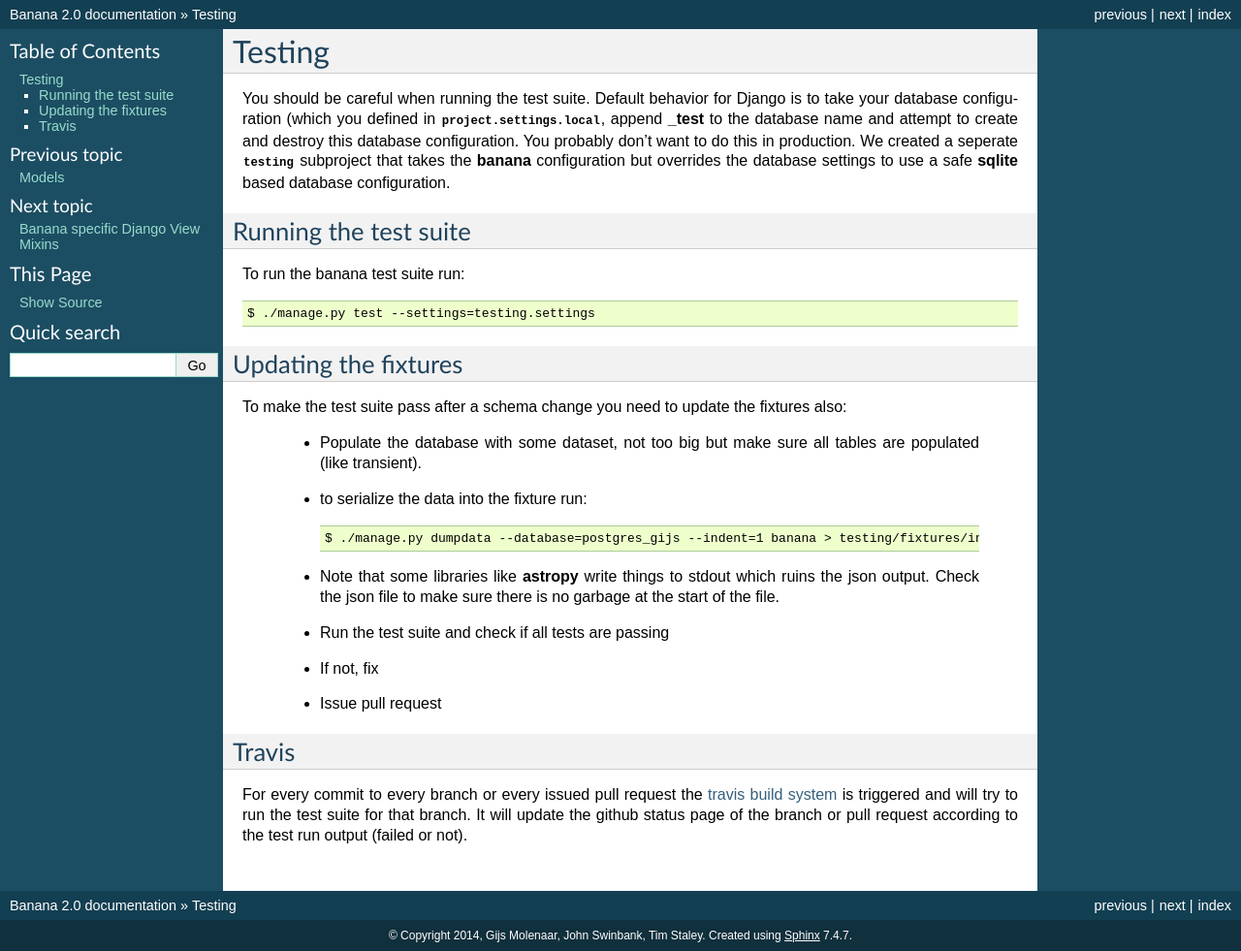
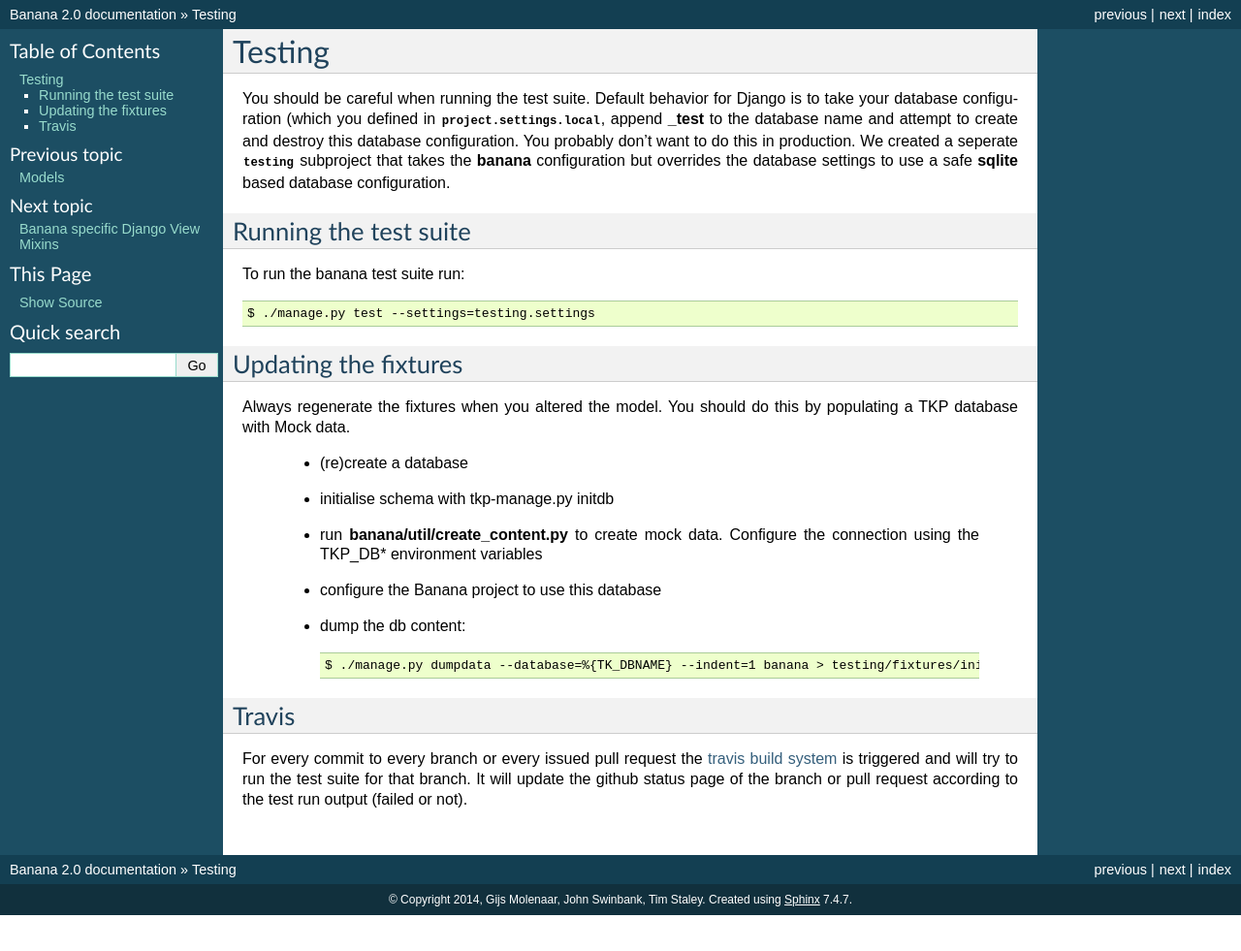
Before and after one commit to transientskp/banana, a Sphinx documentation site: the page built from doc/testing.rst, in a window 1280 px wide. Shown: the whole page at 97% size. Built offline with Sphinx 7.4.7, drawn with Linux system fonts in a browser that asks for light colours; formulas are drawn with MathJax 3; after the commit the page ends 944 px from its top, so only the background shows below that.

Commit message:
add note about fixture generation, fix #42

```diff
--- a/doc/testing.rst
+++ b/doc/testing.rst
@@ -21,22 +21,17 @@
 Updating the fixtures
 ---------------------
 
-To make the test suite pass after a schema change you need to update the
-fixtures also:
+Always regenerate the fixtures when you altered the model. You should do this
+by populating a TKP database with Mock data.
 
-  - Populate the database with some dataset, not too big but make sure
-    all tables are populated (like transient).
-  - to serialize the data into the fixture run::
+    - (re)create a database
+    - initialise schema with tkp-manage.py initdb
+    - run **banana/util/create_content.py** to create mock data. Configure the
+      connection using the TKP_DB* environment variables
+    - configure the Banana project to use this database
+    - dump the db content::
 
-        $ ./manage.py dumpdata --database=postgres_gijs --indent=1 banana > testing/fixtures/initial_data.json
-
-  - Note that some libraries like **astropy** write things to stdout which ruins
-    the json output. Check  the json file to make sure there is no garbage at
-    the start of the file.
-  - Run the test suite and check if all tests are passing
-  - If not, fix
-  - Issue pull request
-
+      $ ./manage.py dumpdata --database=%{TK_DBNAME} --indent=1 banana > testing/fixtures/initial_data.json
 
 Travis
 ------
```
